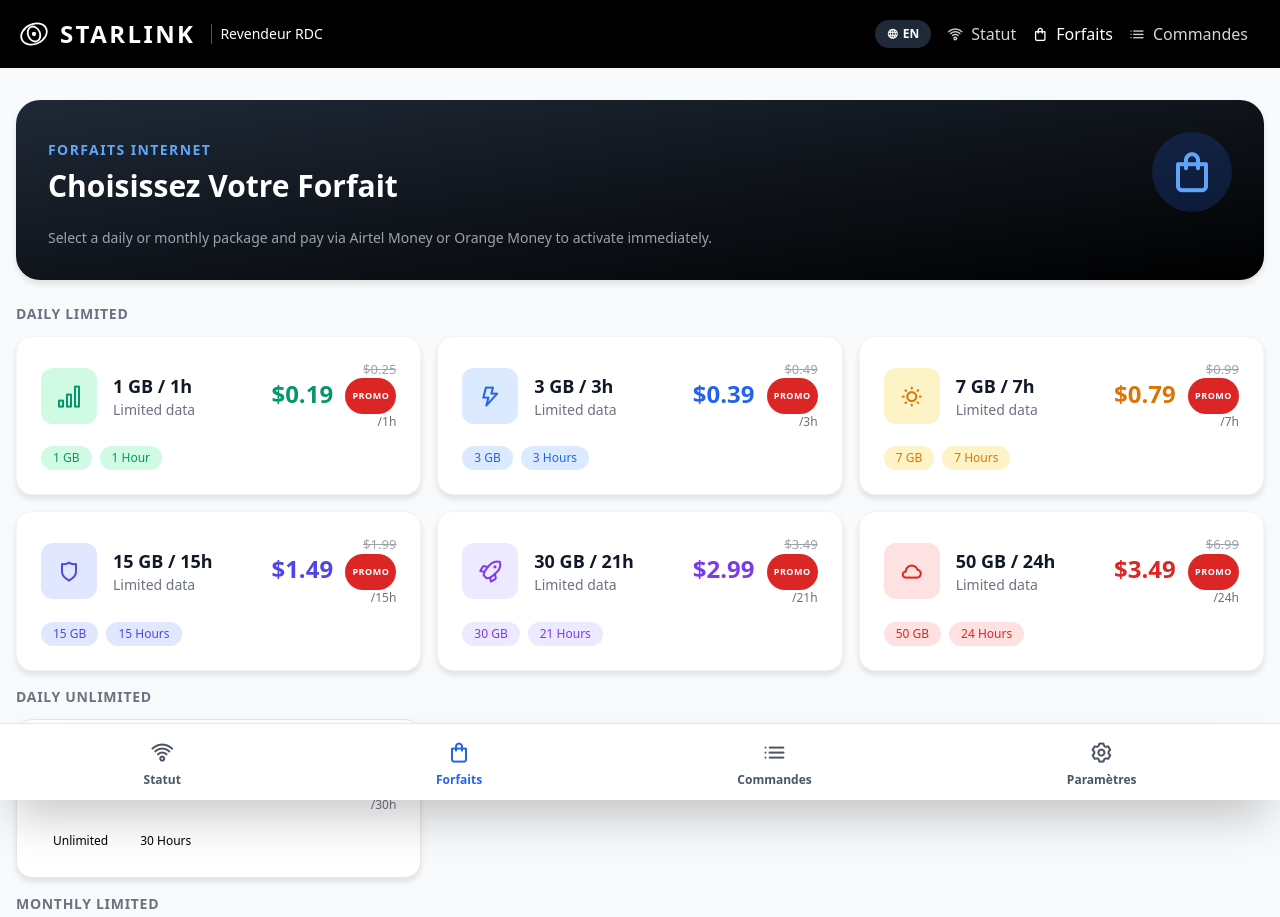
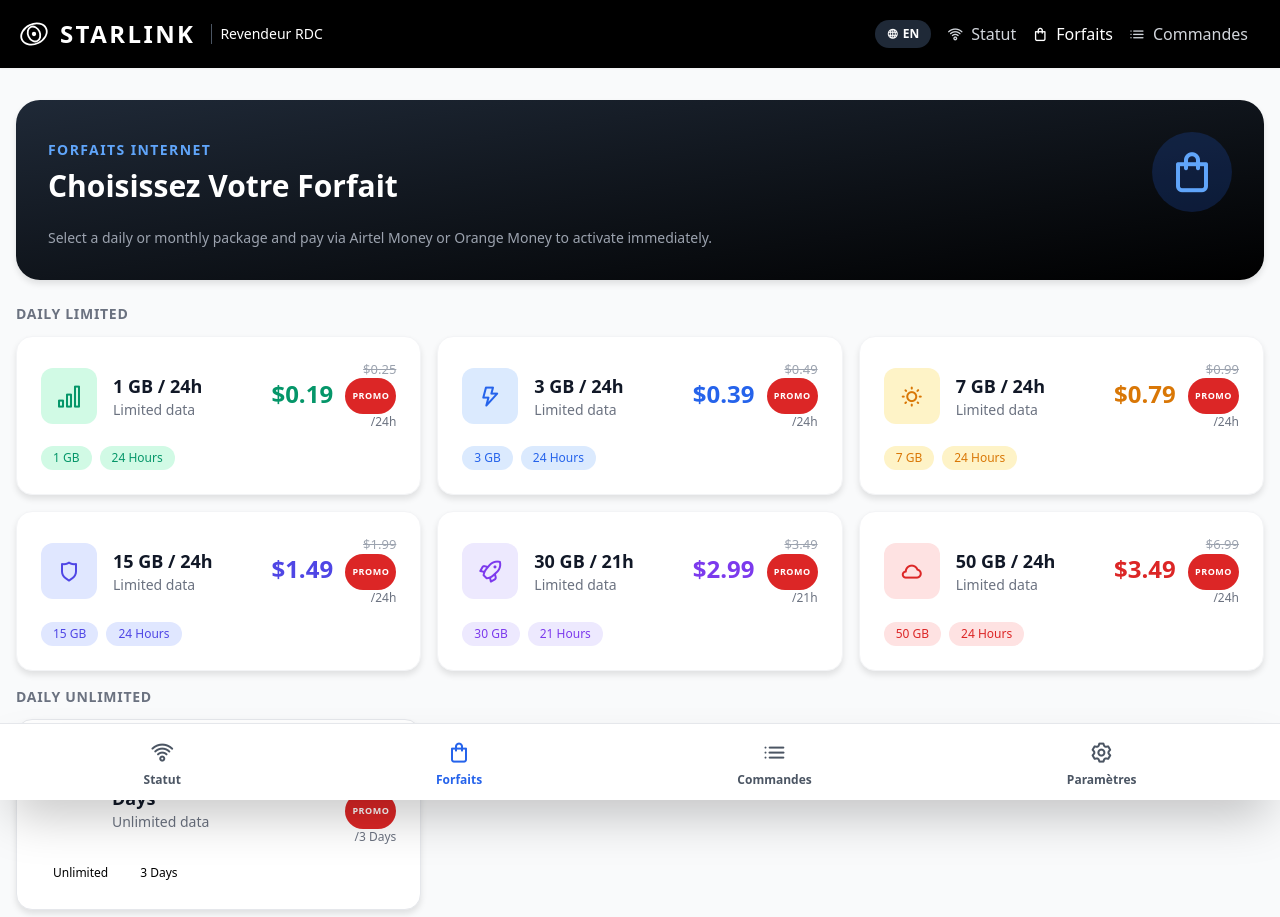
Before and after one commit to Ivannnnnnnnnnnnnnnnnnnn/Starlink, a website: page starlink-reseller/plans.html in a window 1280 px wide. Shown: the top 917 px of the page. Drawn offline with nearby package versions, Linux system fonts and the light colour scheme; no server answers.

Commit message:
Update package durations and payment footer

```diff
--- a/starlink-reseller/plans.html
+++ b/starlink-reseller/plans.html
@@ -391,19 +391,19 @@
                                         <i class="uil uil-signal-alt-3 text-2xl text-green-600"></i>
                                     </div>
                                     <div>
-                                        <h3 class="font-bold text-lg text-gray-900">1 GB / 1h</h3>
+                                        <h3 class="font-bold text-lg text-gray-900">1 GB / 24h</h3>
                                         <p class="text-gray-500 text-sm">Limited data</p>
                                     </div>
                                 </div>
                                 <div class="text-right">
                                     <p class="pkg-original-price">$0.25</p>
                                     <p class="pkg-price text-2xl font-black text-green-600">$0.19 <span class="promo-tag">PROMO</span></p>
-                                    <p class="text-xs text-gray-500">/1h</p>
+                                    <p class="text-xs text-gray-500">/24h</p>
                                 </div>
                             </div>
                             <div class="mt-4 flex flex-wrap gap-2">
                                 <span class="text-xs bg-green-100 text-green-600 px-3 py-1 rounded-full">1 GB</span>
-                                <span class="text-xs bg-green-100 text-green-600 px-3 py-1 rounded-full">1 Hour</span>
+                                <span class="text-xs bg-green-100 text-green-600 px-3 py-1 rounded-full">24 Hours</span>
                             </div>
                         </div>
                         <div class="package-card bg-white rounded-2xl p-6 card-shadow border border-gray-100 relative" data-package="daily-3gb" data-price="0.39" data-original-price="0.49">
@@ -413,19 +413,19 @@
                                         <i class="uil uil-bolt text-2xl text-blue-600"></i>
                                     </div>
                                     <div>
-                                        <h3 class="font-bold text-lg text-gray-900">3 GB / 3h</h3>
+                                        <h3 class="font-bold text-lg text-gray-900">3 GB / 24h</h3>
                                         <p class="text-gray-500 text-sm">Limited data</p>
                                     </div>
                                 </div>
                                 <div class="text-right">
                                     <p class="pkg-original-price">$0.49</p>
                                     <p class="pkg-price text-2xl font-black text-blue-600">$0.39 <span class="promo-tag">PROMO</span></p>
-                                    <p class="text-xs text-gray-500">/3h</p>
+                                    <p class="text-xs text-gray-500">/24h</p>
                                 </div>
                             </div>
                             <div class="mt-4 flex flex-wrap gap-2">
                                 <span class="text-xs bg-blue-100 text-blue-600 px-3 py-1 rounded-full">3 GB</span>
-                                <span class="text-xs bg-blue-100 text-blue-600 px-3 py-1 rounded-full">3 Hours</span>
+                                <span class="text-xs bg-blue-100 text-blue-600 px-3 py-1 rounded-full">24 Hours</span>
                             </div>
                         </div>
                         <div class="package-card bg-white rounded-2xl p-6 card-shadow border border-gray-100 relative" data-package="daily-7gb" data-price="0.79" data-original-price="0.99">
@@ -435,19 +435,19 @@
                                         <i class="uil uil-sun text-2xl text-yellow-600"></i>
                                     </div>
                                     <div>
-                                        <h3 class="font-bold text-lg text-gray-900">7 GB / 7h</h3>
+                                        <h3 class="font-bold text-lg text-gray-900">7 GB / 24h</h3>
                                         <p class="text-gray-500 text-sm">Limited data</p>
                                     </div>
                                 </div>
                                 <div class="text-right">
                                     <p class="pkg-original-price">$0.99</p>
                                     <p class="pkg-price text-2xl font-black text-yellow-600">$0.79 <span class="promo-tag">PROMO</span></p>
-                                    <p class="text-xs text-gray-500">/7h</p>
+                                    <p class="text-xs text-gray-500">/24h</p>
                                 </div>
                             </div>
                             <div class="mt-4 flex flex-wrap gap-2">
                                 <span class="text-xs bg-yellow-100 text-yellow-600 px-3 py-1 rounded-full">7 GB</span>
-                                <span class="text-xs bg-yellow-100 text-yellow-600 px-3 py-1 rounded-full">7 Hours</span>
+                                <span class="text-xs bg-yellow-100 text-yellow-600 px-3 py-1 rounded-full">24 Hours</span>
                             </div>
                         </div>
                         <div class="package-card bg-white rounded-2xl p-6 card-shadow border border-gray-100 relative" data-package="daily-15gb" data-price="1.49" data-original-price="1.99">
@@ -457,19 +457,19 @@
                                         <i class="uil uil-shield text-2xl text-indigo-600"></i>
                                     </div>
                                     <div>
-                                        <h3 class="font-bold text-lg text-gray-900">15 GB / 15h</h3>
+                                        <h3 class="font-bold text-lg text-gray-900">15 GB / 24h</h3>
                                         <p class="text-gray-500 text-sm">Limited data</p>
                                     </div>
                                 </div>
                                 <div class="text-right">
                                     <p class="pkg-original-price">$1.99</p>
                                     <p class="pkg-price text-2xl font-black text-indigo-600">$1.49 <span class="promo-tag">PROMO</span></p>
-                                    <p class="text-xs text-gray-500">/15h</p>
+                                    <p class="text-xs text-gray-500">/24h</p>
                                 </div>
                             </div>
                             <div class="mt-4 flex flex-wrap gap-2">
                                 <span class="text-xs bg-indigo-100 text-indigo-600 px-3 py-1 rounded-full">15 GB</span>
-                                <span class="text-xs bg-indigo-100 text-indigo-600 px-3 py-1 rounded-full">15 Hours</span>
+                                <span class="text-xs bg-indigo-100 text-indigo-600 px-3 py-1 rounded-full">24 Hours</span>
                             </div>
                         </div>
                         <div class="package-card bg-white rounded-2xl p-6 card-shadow border border-gray-100 relative" data-package="daily-30gb" data-price="2.99" data-original-price="3.49">
@@ -530,19 +530,19 @@
                                         <i class="uil uil-star text-2xl text-white"></i>
                                     </div>
                                     <div>
-                                        <h3 class="font-bold text-lg text-gray-900">Unlimited / 30h</h3>
+                                        <h3 class="font-bold text-lg text-gray-900">Unlimited / 3 Days</h3>
                                         <p class="text-gray-500 text-sm">Unlimited data</p>
                                     </div>
                                 </div>
                                 <div class="text-right">
                                     <p class="pkg-original-price">$9.99</p>
                                     <p class="pkg-price text-2xl font-black text-orange-500">$4.59 <span class="promo-tag">PROMO</span></p>
-                                    <p class="text-xs text-gray-500">/30h</p>
+                                    <p class="text-xs text-gray-500">/3 Days</p>
                                 </div>
                             </div>
                             <div class="mt-4 flex flex-wrap gap-2">
                                 <span class="text-xs bg-orange-100 text-orange-600 px-3 py-1 rounded-full">Unlimited</span>
-                                <span class="text-xs bg-orange-100 text-orange-600 px-3 py-1 rounded-full">30 Hours</span>
+                                <span class="text-xs bg-orange-100 text-orange-600 px-3 py-1 rounded-full">3 Days</span>
                             </div>
                         </div>
                     </div>
@@ -690,7 +690,7 @@
             <div class="grid grid-cols-1 md:grid-cols-3 gap-8 mb-8">
                 <div>
                     <h3 id="footer-brand" class="text-white font-bold mb-4">STARLINK</h3>
-                    <p id="footer-desc" class="text-sm">Revendeur agréé de forfaits de données pour les services Starlink. Paiements rapides, fiables et sécurisés via Airtel Money.</p>
+                    <p id="footer-desc" class="text-sm">Revendeur agréé de forfaits de données pour les services Starlink. Paiements rapides, fiables et sécurisés via Airtel Money et Orange Money.</p>
                 </div>
                 <div>
                     <h3 class="text-white font-bold mb-4">SUPPORT</h3>
@@ -699,7 +699,7 @@
                 </div>
                 <div>
                     <h3 id="footer-payment-title" class="text-white font-bold mb-4">PAIEMENT</h3>
-                    <p id="footer-payment-desc" class="text-sm">Payez en toute sécurité avec Airtel Money. Assurez-vous d'avoir un solde suffisant pour le forfait sélectionné.</p>
+                    <p id="footer-payment-desc" class="text-sm">Payez en toute sécurité avec Airtel Money et Orange Money. Assurez-vous d'avoir un solde suffisant pour le forfait sélectionné.</p>
                 </div>
             </div>
             <div class="border-t border-gray-800 pt-8 text-center">
```
Also changed, not shown: starlink-reseller/backend/server.js (+5 -5 lines).
